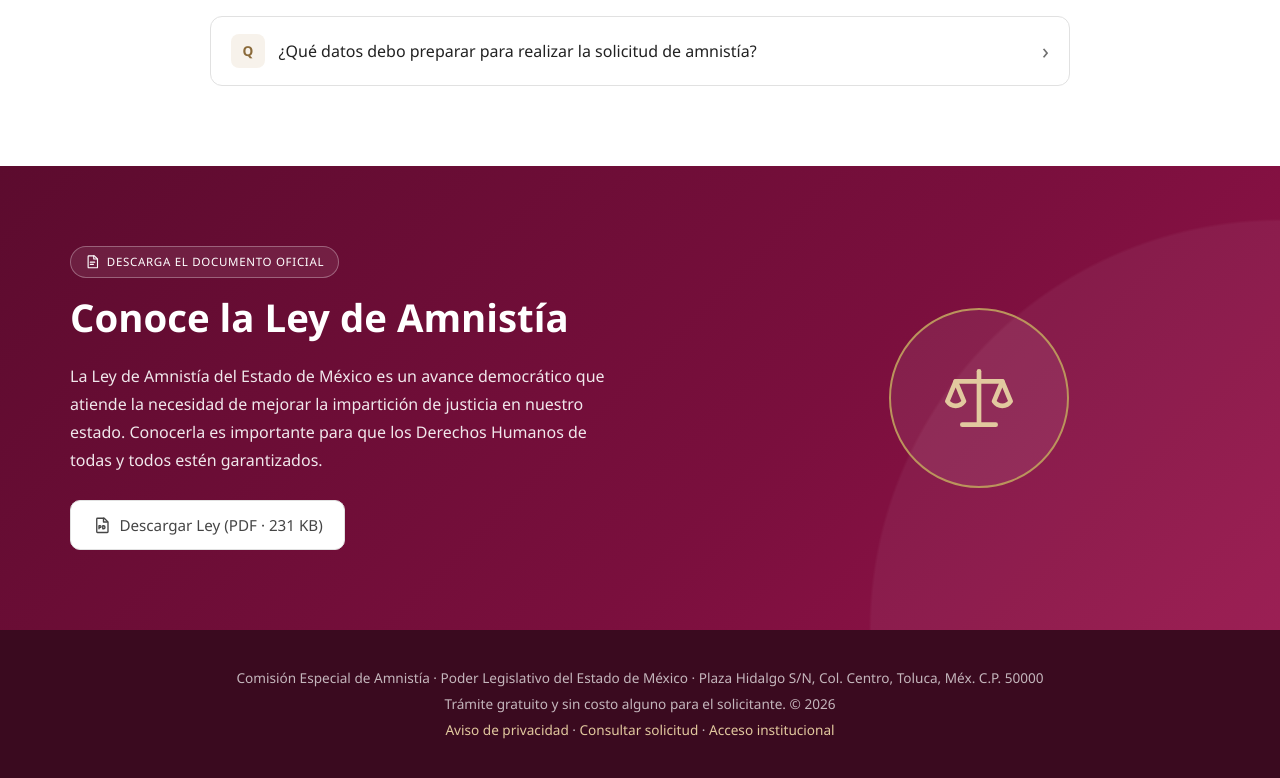
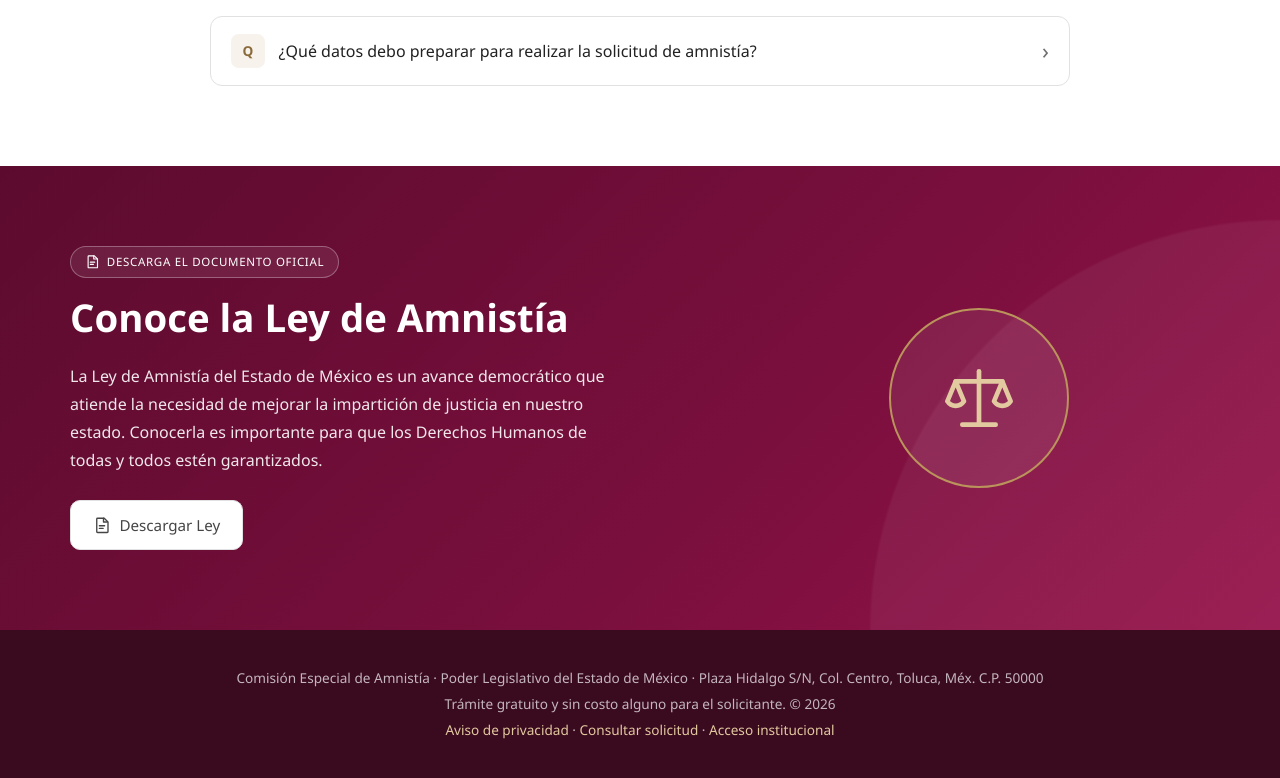
Before and after one commit to desarrollosaf/SIAmnistia, an Angular app: page / in a window 1280 px wide. Shown: the part 3747-4525 px from the top of the page. Built offline with nearby package versions, Linux system fonts and the light colour scheme; a web font is replaced by a local one.

Commit message:
add ley de amnistia landing

```diff
--- a/src/app/features/landing/landing.contenido.ts
+++ b/src/app/features/landing/landing.contenido.ts
@@ -142,4 +142,4 @@ export const PREGUNTAS: { pregunta: string; texto?: string; lista?: string[]; no
   },
 ];
 
-export const URL_LEY = 'http://www.legislativoedomex.gob.mx/documentos/leyes/pdf/258.pdf';
+export const URL_LEY = 'https://legislacion.congresoedomex.gob.mx/storage/documentos/legislacion/244-AMNISTIA.docx';
--- a/src/app/features/landing/landing.html
+++ b/src/app/features/landing/landing.html
@@ -169,7 +169,7 @@
         La Ley de Amnistía del Estado de México es un avance democrático que atiende la necesidad de mejorar la impartición
         de justicia en nuestro estado. Conocerla es importante para que los Derechos Humanos de todas y todos estén garantizados.
       </p>
-      <a class="boton boton--claro" [href]="urlLey" target="_blank" rel="noopener"><app-icono nombre="pdf" /> Descargar Ley (PDF · 231 KB)</a>
+      <a class="boton boton--claro" [href]="urlLey" target="_blank" rel="noopener"><app-icono nombre="documento" /> Descargar Ley</a>
     </div>
     <div class="ley__icono"><app-icono nombre="balanza" [grosor]="1.4" /></div>
   </div>
```
